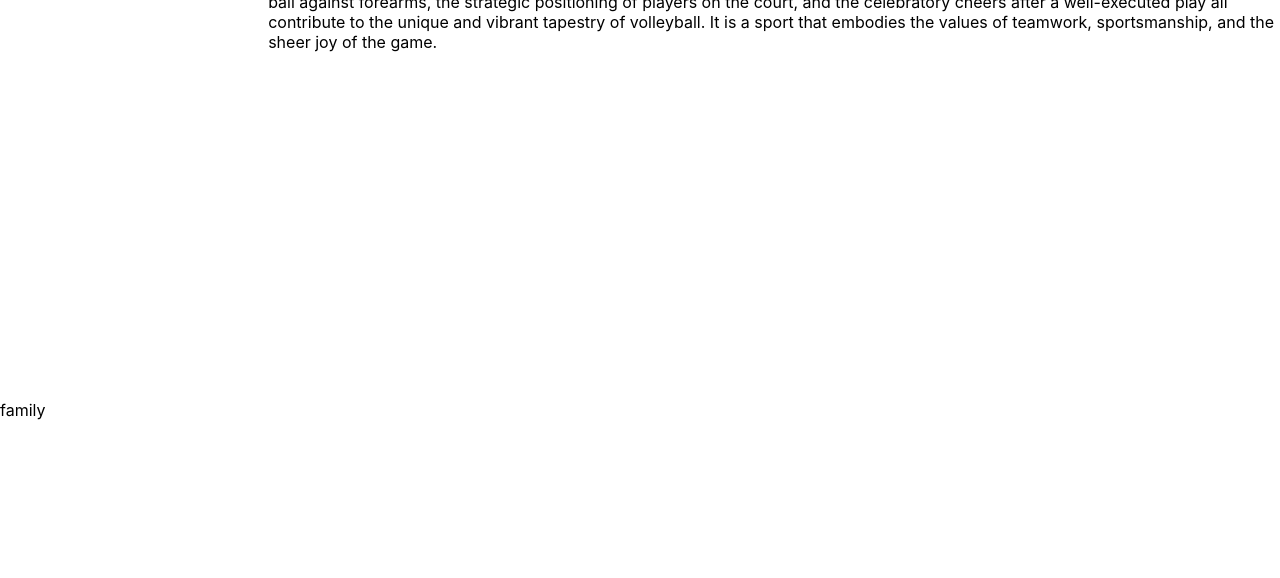
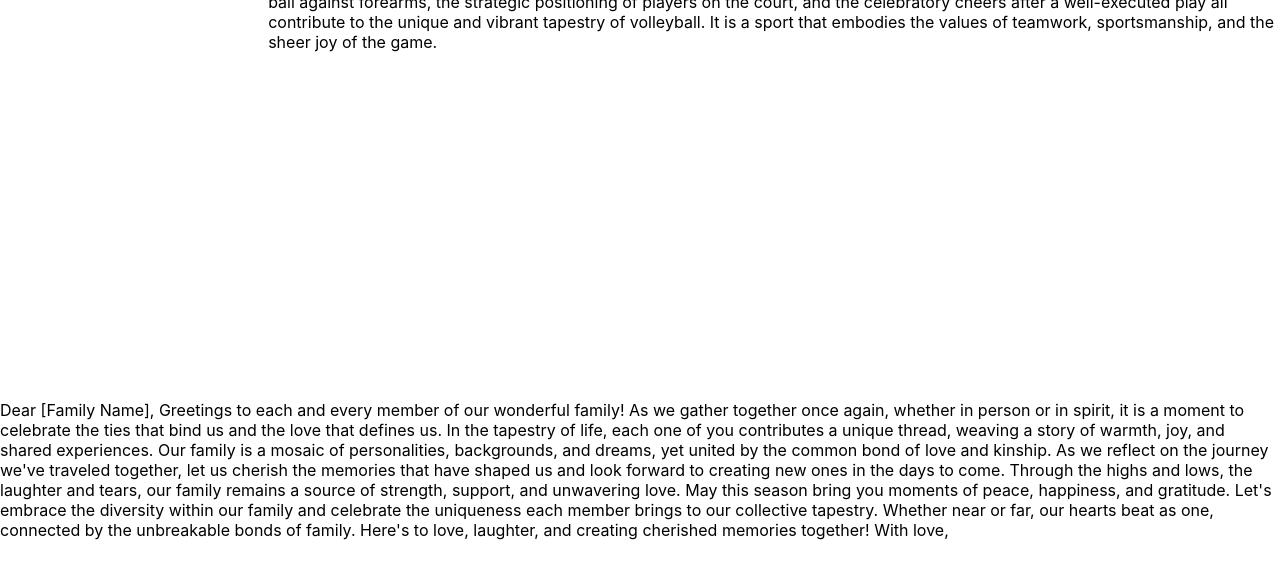
Before and after one commit to liamceelent/cv-website, a React (Create React App) app in the folder cv/: page /AboutMe in a window 1280 px wide. Shown: the part 1494-2072 px from the top of the page. Before the commit the page ends 1914 px from the top, so only its background shows below. Built offline with nearby package versions, Linux system fonts and the light colour scheme; the HTML template or start-up script is replaced by a standard one.

Commit message:
changes made

```diff
--- a/cv/src/components/AboutMe.js
+++ b/cv/src/components/AboutMe.js
@@ -47,7 +47,19 @@ class AboutMe extends Component {
               Whether played professionally on a global stage or enjoyed in a local park, volleyball transcends boundaries, bringing people together in the spirit of friendly competition and shared enjoyment. The thud of the ball against forearms, the strategic positioning of players on the court, and the celebratory cheers after a well-executed play all contribute to the unique and vibrant tapestry of volleyball. It is a sport that embodies the values of teamwork, sportsmanship, and the sheer joy of the game.
             </div>
           </div>
-          <div className='family'>family</div>
+          <div className='family'>
+            <div className='family-text'>
+              Dear [Family Name],
+              Greetings to each and every member of our wonderful family! As we gather together once again, whether in person or in spirit, it is a moment to celebrate the ties that bind us and the love that defines us.
+              In the tapestry of life, each one of you contributes a unique thread, weaving a story of warmth, joy, and shared experiences. Our family is a mosaic of personalities, backgrounds, and dreams, yet united by the common bond of love and kinship.
+              As we reflect on the journey we've traveled together, let us cherish the memories that have shaped us and look forward to creating new ones in the days to come. Through the highs and lows, the laughter and tears, our family remains a source of strength, support, and unwavering love.
+              May this season bring you moments of peace, happiness, and gratitude. Let's embrace the diversity within our family and celebrate the uniqueness each member brings to our collective tapestry. Whether near or far, our hearts beat as one, connected by the unbreakable bonds of family.
+              Here's to love, laughter, and creating cherished memories together!
+              With love,
+            </div>
+            <div className='family-photo' data-aos="fade-up"></div>
+
+          </div>
         </div>
 
       </div>
--- a/cv/src/components/aboutme.css
+++ b/cv/src/components/aboutme.css
@@ -80,3 +80,12 @@
     background-repeat: no-repeat;
     background-position: center;
 }
+
+
+.family-photo{
+    width:100%;
+    height:500px;
+    background-image: url("./imgages/family.jpg");
+    background-repeat: no-repeat;
+    background-position: center;
+}
```
Also changed, not shown: cv/src/components/imgages/family.jpg (added).
